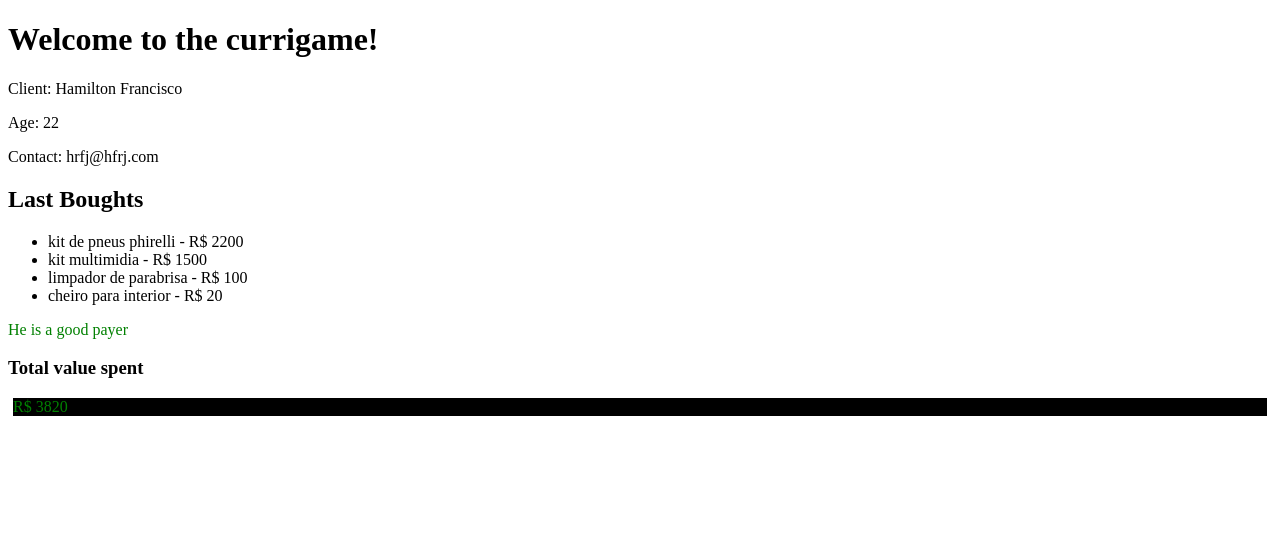
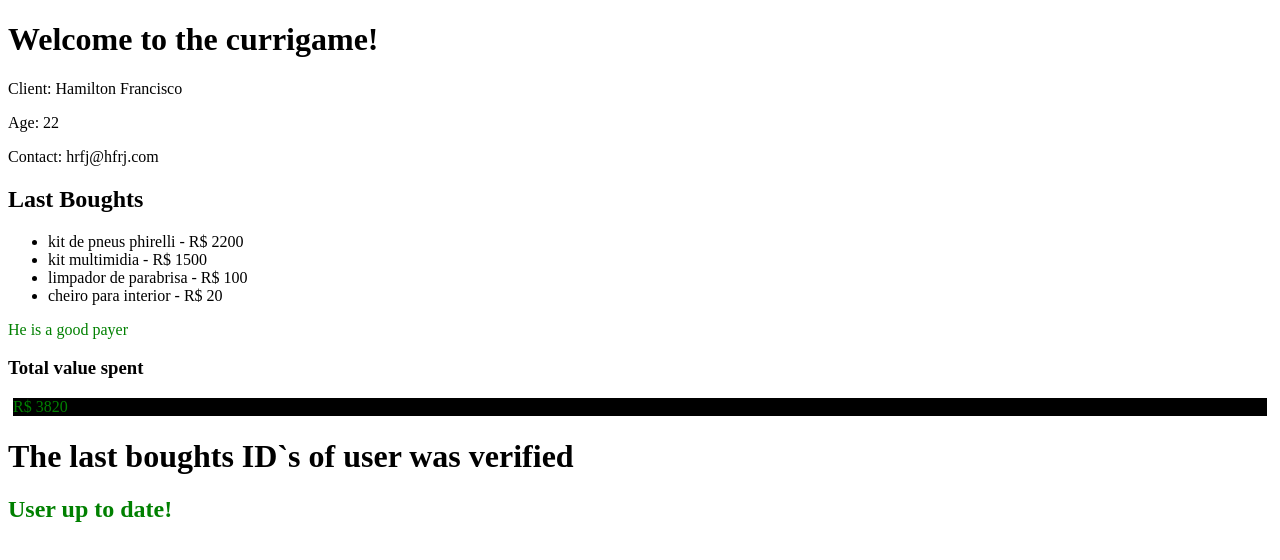
Before and after one commit to HamiltonFRJ/SlapOnMyFace, a React (Vite) app: page / in a window 1280 px wide. Shown: the top 560 px of the page. Built offline with nearby package versions, Linux system fonts and the light colour scheme.

Commit message:
ticketIDs verification system created

```diff
--- a/src/App.jsx
+++ b/src/App.jsx
@@ -91,6 +91,32 @@ const Historic = () => {
   )
 }
 
+const CheckBoughts = () => {
+  const payments = client.paymentHistoric
+  .map((ticket) => Number(ticket.ticketId));
+
+  const boughts = client.shopping
+  .map((ticket) => Number(ticket.ticketId));
+
+  const VerifyTickets = () => {
+    for (let i = 0; i < boughts.length; i++){
+      if(boughts[i] !== payments[i]){
+        return false;
+      }
+    }
+    return true;
+  }
+
+  return (
+  <div>
+    <h1>The last boughts ID`s of user was verified</h1>
+    <h2 style={{color: VerifyTickets() ? "green" : "red", fontWeight: "bold"}}>
+      {VerifyTickets() ? "User up to date!" : "Theres something wrong!"}
+    </h2>
+  </div>
+  )
+}
+
 const App = () => {
 
   return (
@@ -98,6 +124,7 @@ const App = () => {
       <Welcome />
       <PersonalData />
       <Historic />
+      <CheckBoughts />
     </div>
   )
 }
```
